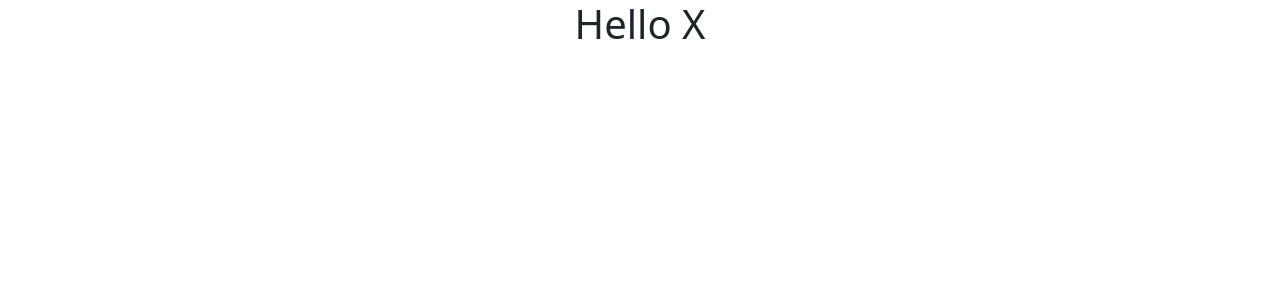
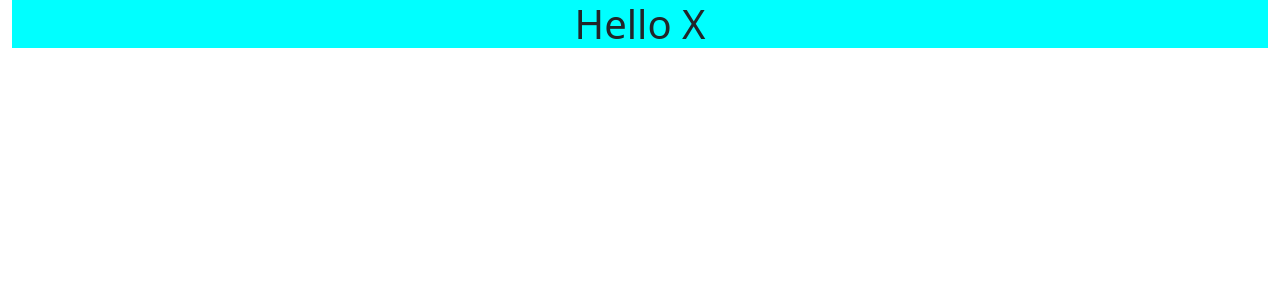
Before and after one commit to MahmoudHDev/Task-Manager-Application, a React (Create React App) app in the folder client/: page /home in a window 1280 px wide. Shown: the top 300 px of the page. Built offline with nearby package versions, Linux system fonts and the light colour scheme.

Commit message:
adding the card

```diff
--- a/client/src/App.css
+++ b/client/src/App.css
@@ -1,3 +1,11 @@
 .login-form{
   height: 100vh;
 }
+
+.nav-container {
+  background-color: aqua;
+}
+.card-details{
+  width: 40vh;
+
+}
--- a/client/src/components/Home.js
+++ b/client/src/components/Home.js
@@ -1,15 +1,23 @@
-
+import '../App.css'
 
 const Home = () => {
 
-    const username = "X"
+    const username = "X"       // needs to edit
 
     return (<>
-        <div className="container">
-            <nav>
+        <div className="container-fluid">
+            <nav className="nav-container">
                 <h1 className="text-center">Hello {username}</h1>
             </nav>
         </div>
+
+
+        <div className='card-details'>
+
+        </div>
+
+
+
     </>
     );
 }
```
